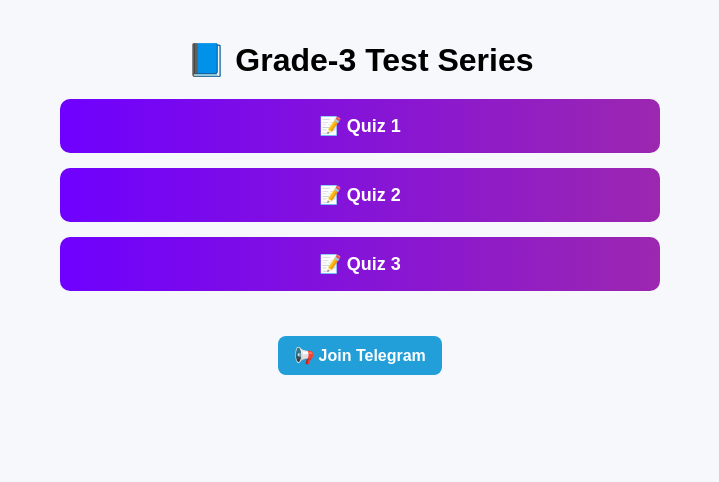
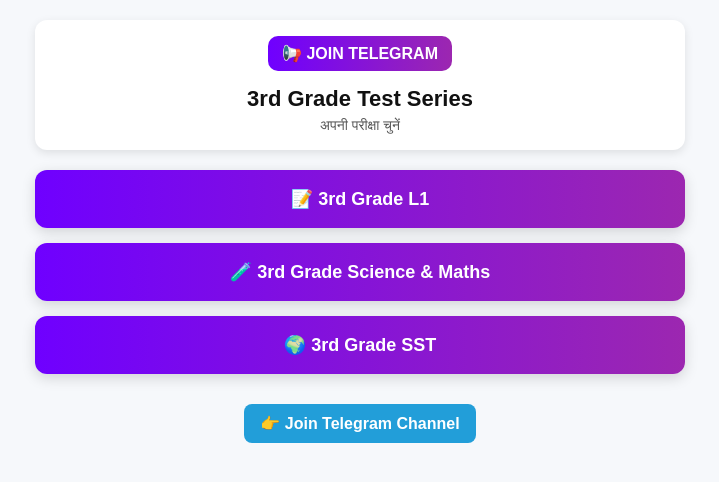
Before and after one commit to kuldeepsaini19/QUIZ-test, a plain HTML site: page index.html in a window 1280 px wide. Shown: the whole page, without its empty margins (280-999 px from the left). Drawn offline with Linux system fonts and the light colour scheme.

Commit message:
Update index.html

```diff
--- a/index.html
+++ b/index.html
@@ -3,62 +3,117 @@
 <head>
 <meta charset="utf-8">
 <meta name="viewport" content="width=device-width,initial-scale=1">
-<title>Test Series Dashboard</title>
+<title>3rd Grade Test Series Dashboard</title>
 
 <style>
+:root{
+  --p1:#6f00ff;
+  --p2:#9c27b0;
+  --bg:#f6f8fb;
+  --card:#ffffff;
+  --text:#111;
+}
 body{
+  margin:0;
   font-family: Arial, sans-serif;
-  background:#f6f8fb;
-  margin:0;
-  padding:0;
+  background:var(--bg);
+  color:var(--text);
 }
 .container{
-  max-width:600px;
+  max-width:650px;
   margin:auto;
   padding:20px;
   text-align:center;
 }
-h1{
+.header{
+  background:var(--card);
+  padding:16px;
+  border-radius:12px;
+  box-shadow:0 3px 10px rgba(0,0,0,.1);
   margin-bottom:20px;
 }
+.brand{
+  display:inline-block;
+  padding:8px 14px;
+  border-radius:10px;
+  background:linear-gradient(90deg,var(--p1),var(--p2));
+  color:#fff;
+  font-weight:bold;
+  text-decoration:none;
+}
+h1{
+  margin:15px 0 5px;
+  font-size:22px;
+}
+p{
+  margin:0;
+  color:#555;
+  font-size:14px;
+}
+
 .quiz-btn{
   display:block;
   margin:15px 0;
-  padding:16px;
+  padding:18px;
   font-size:18px;
   font-weight:bold;
   text-decoration:none;
   color:white;
-  border-radius:10px;
-  background:linear-gradient(90deg,#6f00ff,#9c27b0);
+  border-radius:12px;
+  background:linear-gradient(90deg,var(--p1),var(--p2));
+  box-shadow:0 4px 14px rgba(0,0,0,.15);
 }
 .quiz-btn:active{
   transform:scale(0.97);
 }
+
+.footer{
+  margin-top:30px;
+}
 .telegram{
-  margin-top:30px;
   display:inline-block;
-  text-decoration:none;
   padding:10px 16px;
   border-radius:8px;
   background:#229ED9;
   color:white;
+  text-decoration:none;
   font-weight:bold;
 }
 </style>
 </head>
 
 <body>
+
 <div class="container">
-  <h1>📘 Grade-3 Test Series</h1>
 
-  <a href="3rd Grade sst.html" class="quiz-btn">📝 Quiz 1</a>
-  <a href="3rd Grade sci & maths.html" class="quiz-btn">📝 Quiz 2</a>
-  <a href="3rd Grade L1.html" class="quiz-btn">📝 Quiz 3</a>
+  <div class="header">
+    <a href="https://t.me/RPSC_RSMSSB_BOARD" target="_blank" class="brand">
+      📢 JOIN TELEGRAM
+    </a>
+    <h1>3rd Grade Test Series</h1>
+    <p>अपनी परीक्षा चुनें</p>
+  </div>
 
-  <a href="https://t.me/RPSC_RSMSSB_BOARD" target="_blank" class="telegram">
-    📢 Join Telegram
+  <!-- QUIZ LINKS -->
+  <a href="3rd-grade-l1.html" class="quiz-btn">
+    📝 3rd Grade L1
   </a>
+
+  <a href="3rd-grade-sci-maths.html" class="quiz-btn">
+    🧪 3rd Grade Science & Maths
+  </a>
+
+  <a href="3rd-grade-sst.html" class="quiz-btn">
+    🌍 3rd Grade SST
+  </a>
+
+  <div class="footer">
+    <a href="https://t.me/RPSC_RSMSSB_BOARD" target="_blank" class="telegram">
+      👉 Join Telegram Channel
+    </a>
+  </div>
+
 </div>
+
 </body>
 </html>
```
